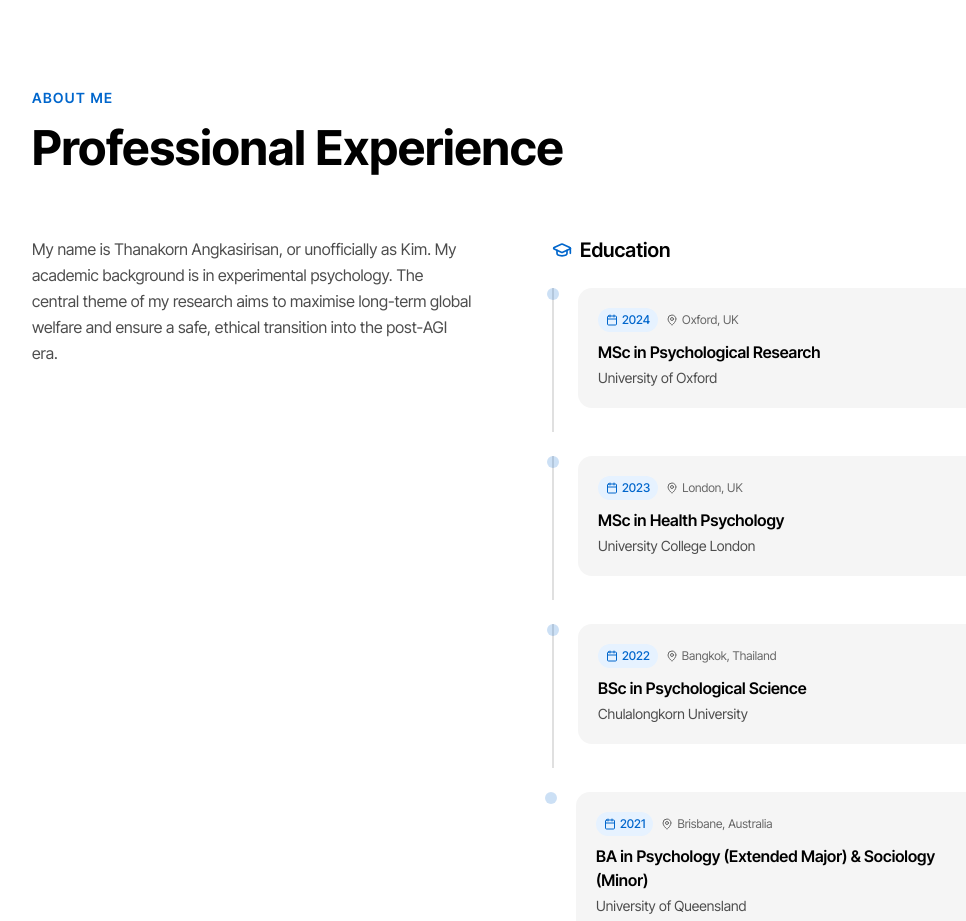
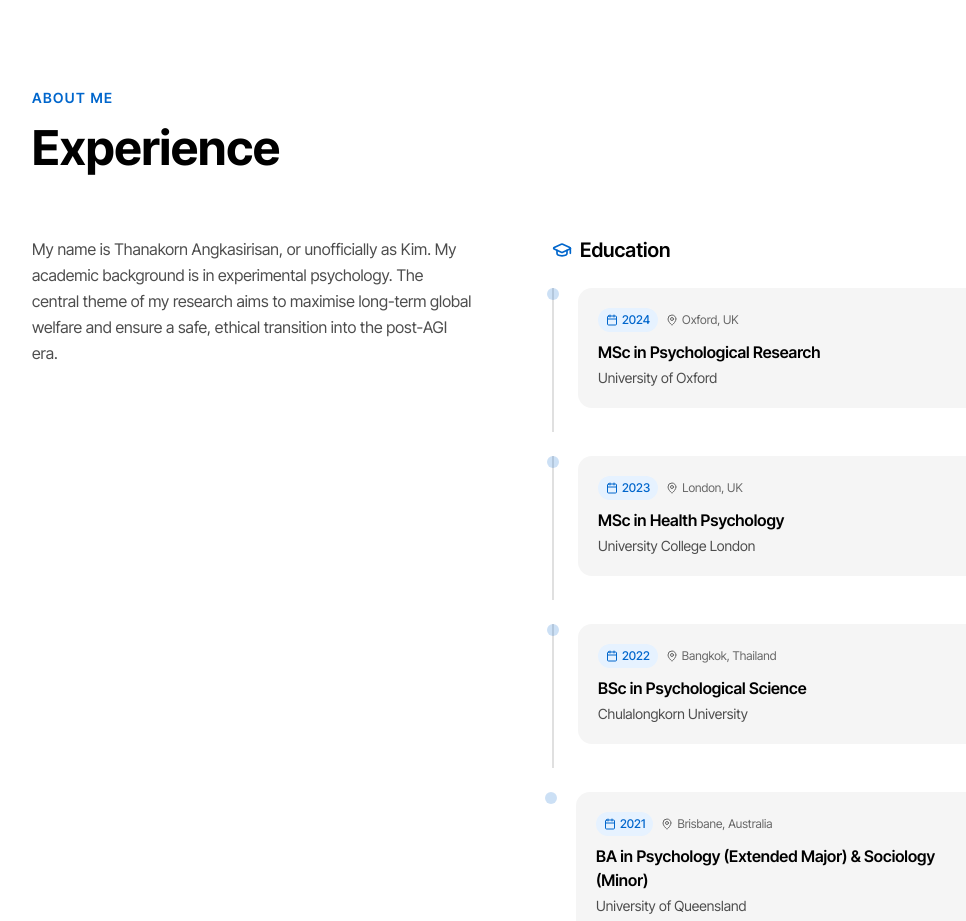
Before and after one commit to kimthangk/kimthangk.github.io, a React (Vite) app: page / in a window 1280 px wide. Shown: the part 840-1761 px from the top of the page, without its empty margins (128-1094 px from the left). Built offline with nearby package versions, Linux system fonts and the light colour scheme.

Commit message:
Update About.tsx

```diff
--- a/src/sections/About.tsx
+++ b/src/sections/About.tsx
@@ -78,7 +78,7 @@
             About Me
           </span>
           <h2 className="text-3xl sm:text-4xl lg:text-5xl font-bold text-gray-900">
-            Professional Experience
+            Experience
           </h2>
         </div>
 
```
